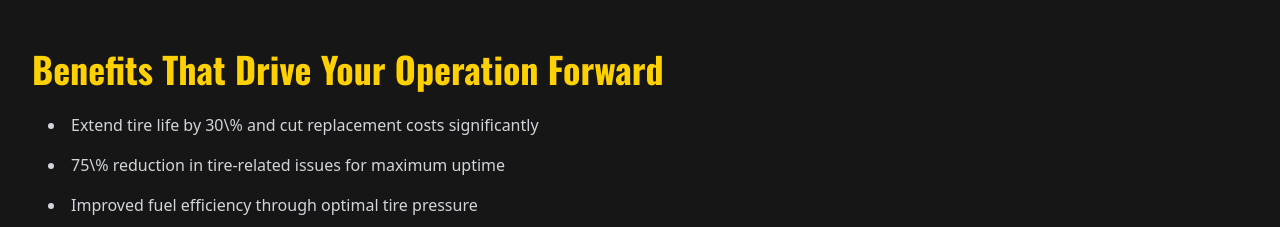
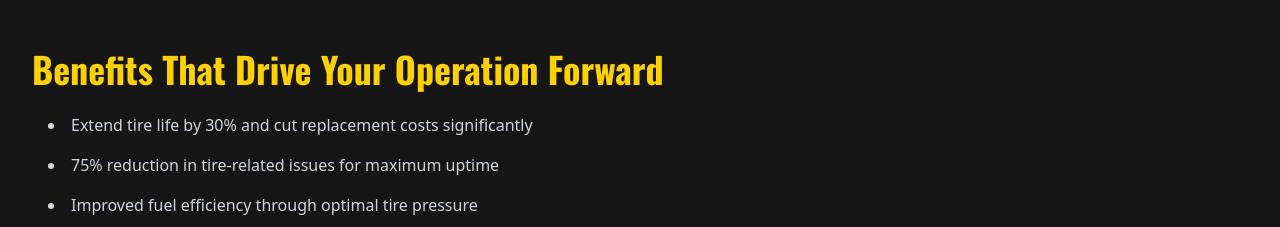
Before and after one commit to mayo23-06-02/magicseal, a Next.js app: page /products/agriguard in a window 1280 px wide. Shown: the part 1107-1334 px from the top of the page. Built offline with nearby package versions, Linux system fonts and the light colour scheme.

Commit message:
Update page.js

```diff
--- a/app/products/agriguard/page.js
+++ b/app/products/agriguard/page.js
@@ -104,8 +104,8 @@ export default function AgriGuard() {
                         </h2>
                         <div className="grid lg:grid-cols-2 gap-8">
                             <ul className="list-disc list-inside text-gray-300 space-y-4 ml-4">
-                                <li>Extend tire life by 30\% and cut replacement costs significantly</li>
-                                <li>75\% reduction in tire-related issues for maximum uptime</li>
+                                <li>Extend tire life by 30% and cut replacement costs significantly</li>
+                                <li>75% reduction in tire-related issues for maximum uptime</li>
                                 <li>Improved fuel efficiency through optimal tire pressure</li>
                                 <li>Enhanced safety by minimizing blowouts and sudden failures</li>
                                 <li>Eco-friendly impact through reduced waste and lower carbon footprint</li>
```
